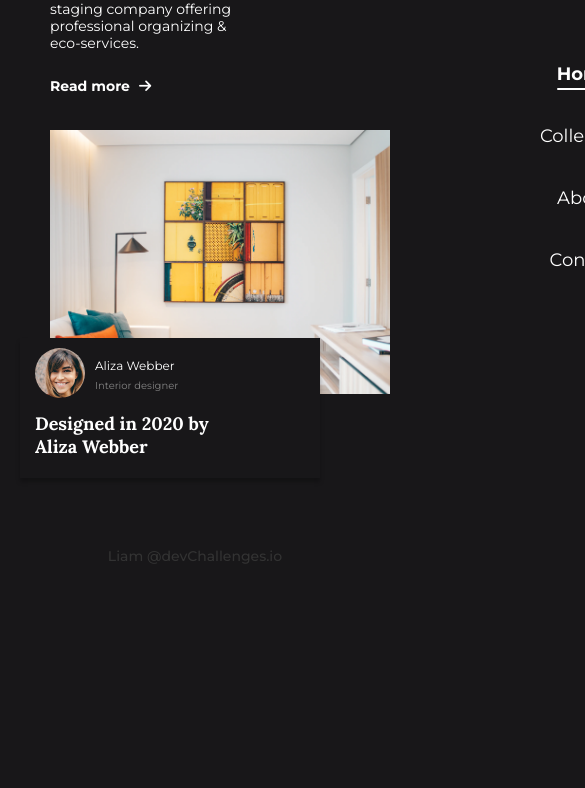
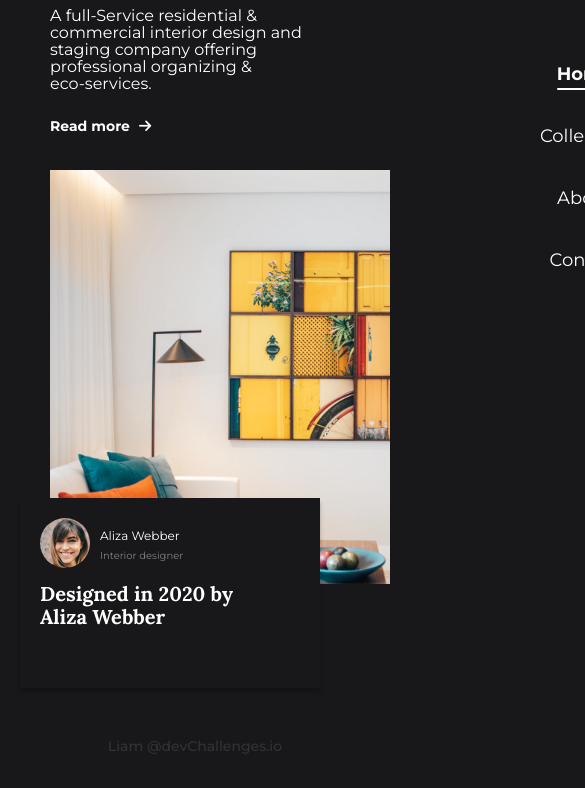
Before and after one commit to Nevyll/Interior-consultant, a plain HTML site: page index.html in a window 390 px wide. Shown: the part 255-1043 px from the top of the page, 585 px wide, since content can reach past the window. Before the commit the page ends 853 px from the top, so only its background shows below. Drawn offline with Linux system fonts and the light colour scheme.

Commit message:
Add files via upload

```diff
--- a/style.css
+++ b/style.css
@@ -268,3 +268,25 @@ footer {
         transform: translateX(0);
     }
 }
+
+@media (max-width:1024px) {
+    .content .right .int img {
+        width: 550px;
+    }
+    .content {
+        margin-top: 70px;
+    }
+    .content .left p {
+        font-size: 16px;
+    }
+    .right .author .by {
+        font-size: 20px;
+    }
+    .content .right .author {
+        width: 300px;
+        height: 190px;
+        right: 20px;
+        bottom: -100px;
+        padding: 20px;
+    }
+}
```
